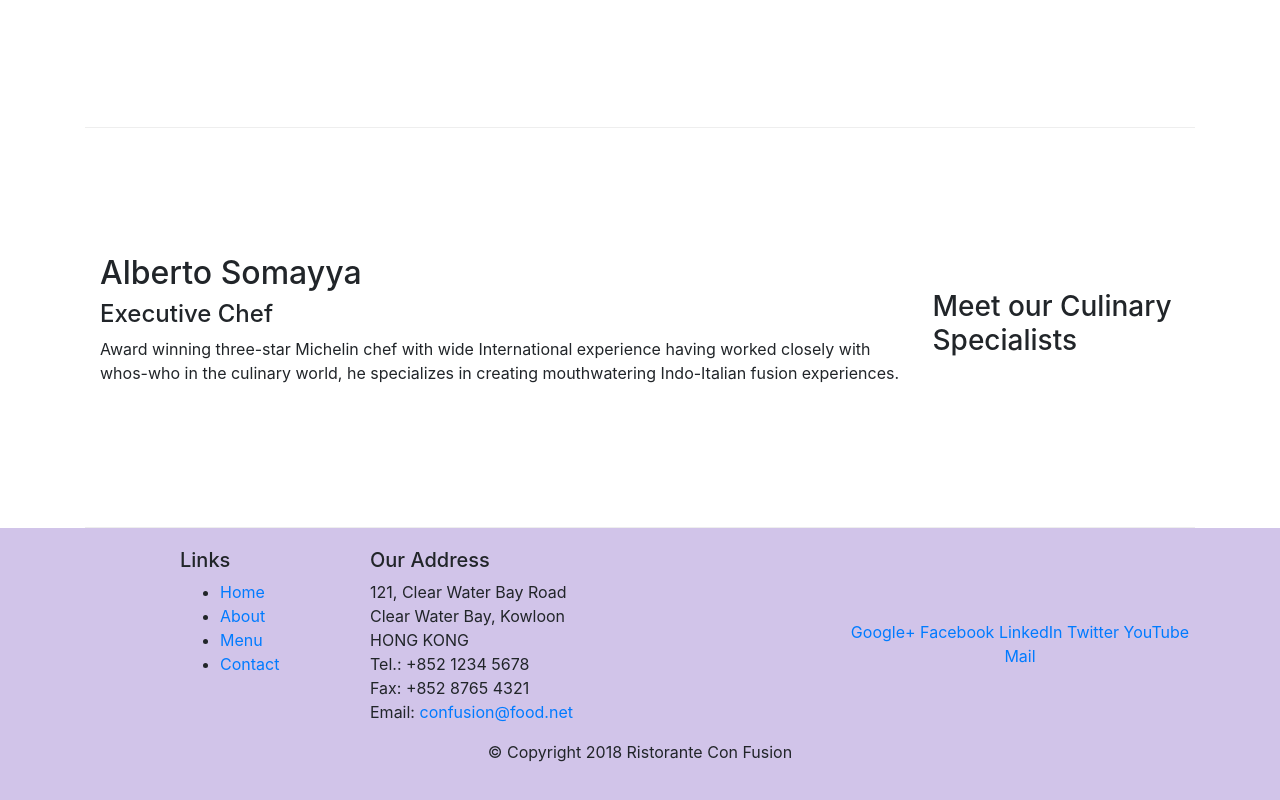
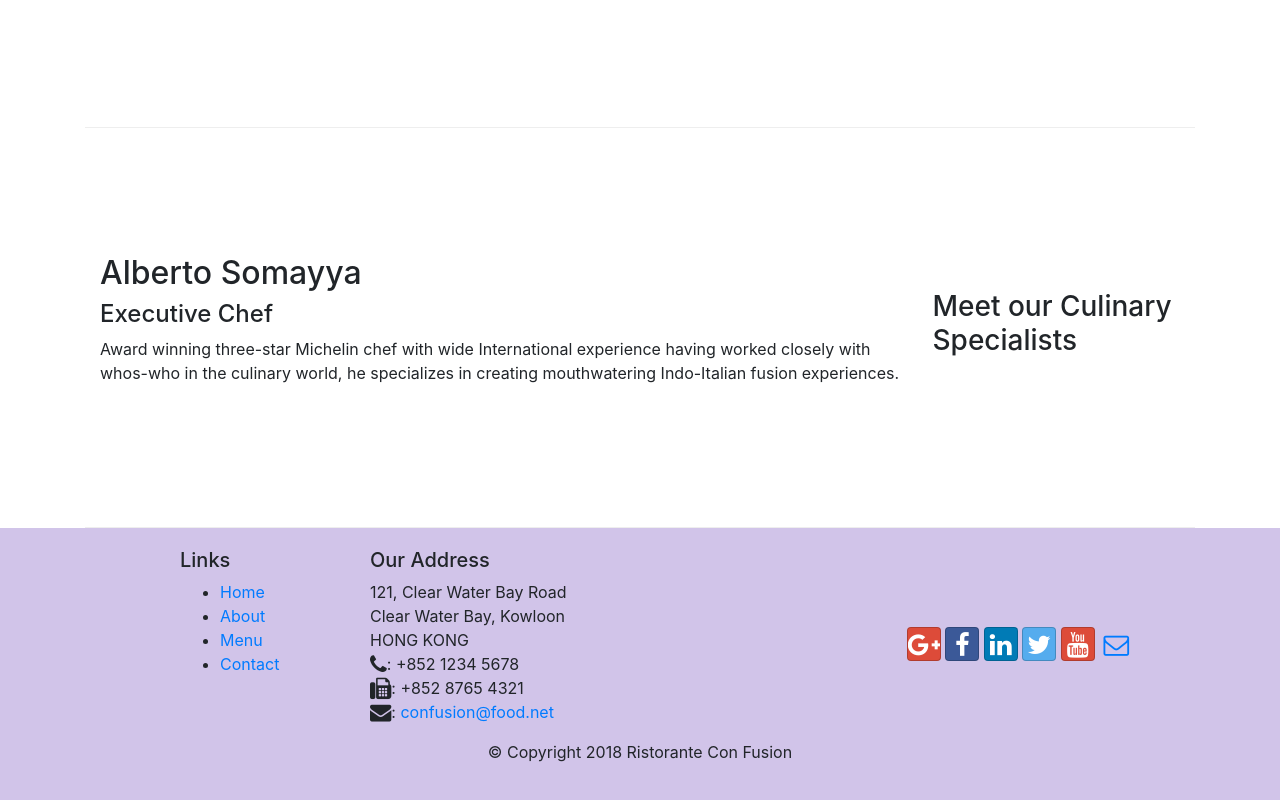
Before and after one commit to Cambekk/bootstrap-4, a website: page index.html in a window 1280 px wide. Shown: the part 1006-1806 px from the top of the page. Drawn offline with nearby package versions, Linux system fonts and the light colour scheme.

Commit message:
icon fonts

```diff
--- a/index.html
+++ b/index.html
@@ -8,7 +8,12 @@
 
     <!-- Bootstrap CSS -->
     <link rel="stylesheet" href="node_modules/bootstrap/dist/css/bootstrap.min.css">
+
+    <link rel="stylesheet" href="node_modules/font-awesome/css/font-awesome.min.css">
+    <link rel="stylesheet" href="node_modules/bootstrap-social/bootstrap-social.css">
+
     <link rel="stylesheet" href="style.css">
+
 
 
     <title>Ristorante Con Fusion</title>
@@ -23,10 +28,10 @@
             <a class="navbar-brand mr-auto" href="#">Ristorante Con Fusion</a>
             <div class="collapse navbar-collapse" id="Navbar">
                 <ul class="navbar-nav mr-auto">
-                    <li class="nav-item active"><a class="nav-link" href="index.html">Home</a></li>
-                    <li class="nav-item"><a class="nav-link" href="about.html">About</a></li>
-                    <li class="nav-item"><a class="nav-link" href="menu.html">Menu</a></li>
-                    <li class="nav-item"><a class="nav-link" href="contact.html">Contact</a></li>
+                    <li class="nav-item active"><a class="nav-link" href="#"><span class="fa fa-home fa-lg"></span>Home</a></li>
+                    <li class="nav-item"><a class="nav-link" href="about.html"><span class="fa fa-info fa-lg"></span>About</a></li>
+                    <li class="nav-item"><a class="nav-link" href="menu.html"><span class="fa fa-list fa-lg"></span>Menu</a></li>
+                    <li class="nav-item"><a class="nav-link" href="contact.html"> <span class="fa fa-adress-card fa-lg"></span>Contact</a></li>
                     </ul>
                     </div>
         </div>
@@ -97,19 +102,19 @@
 		              121, Clear Water Bay Road<br>
 		              Clear Water Bay, Kowloon<br>
 		              HONG KONG<br>
-		              Tel.: +852 1234 5678<br>
-		              Fax: +852 8765 4321<br>
-		              Email: <a href="mailto:confusion@food.net">confusion@food.net</a>
+		              <i class="fa fa-phone fa-lg"></i>: +852 1234 5678<br>
+		              <i class="fa fa-fax fa-lg"></i>: +852 8765 4321<br>
+		              <i class="fa fa-envelope fa-lg"></i>: <a href="mailto:confusion@food.net">confusion@food.net</a>
 		           </address>
                 </div>
                 <div class="col-12 col-sm-4 align-self-center">
                     <div class="text-center">
-                        <a href="http://google.com/+">Google+</a>
-                        <a href="http://www.facebook.com/profile.php?id=">Facebook</a>
-                        <a href="http://www.linkedin.com/in/">LinkedIn</a>
-                        <a href="http://twitter.com/">Twitter</a>
-                        <a href="http://youtube.com/">YouTube</a>
-                        <a href="mailto:">Mail</a>
+                        <a class="btn btn-social-icon btn-google" href="http://google.com/+"><i class="fa fa-google-plus fa-lg"></i></a>
+                        <a class="btn btn-social-icon btn-facebook" href="http://www.facebook.com/profile.php?id="><i class="fa fa-facebook fa-lg"></i></a>
+                        <a class="btn btn-social-icon btn-linkedin" href="http://www.linkedin.com/in/"><i class="fa fa-linkedin fa-lg"></i></a>
+                        <a class="btn btn-social-icon btn-twitter" href="http://twitter.com/"><i class="fa fa-twitter fa-lg"></i></a>
+                        <a class="btn btn-social-icon btn-google" href="http://youtube.com/"><i class="fa fa-youtube fa-lg"></i></a>
+                        <a class="btn btn-social-icon" href="mailto:"><i class="fa fa-envelope-o fa-lg"></i></a>
                     </div>
                 </div>
            </div>
--- a/package.json
+++ b/package.json
@@ -23,6 +23,8 @@
   "homepage": "https://github.com/Cambekk/bootstrap-4#readme",
   "dependencies": {
     "bootstrap": "^4.0.0",
+    "bootstrap-social": "^5.1.1",
+    "font-awesome": "^4.7.0",
     "jquery": "^3.3.1",
     "popper.js": "^1.12.9"
   }
```
Also changed, not shown: about.html (+18 -13 lines), 1 other file.
